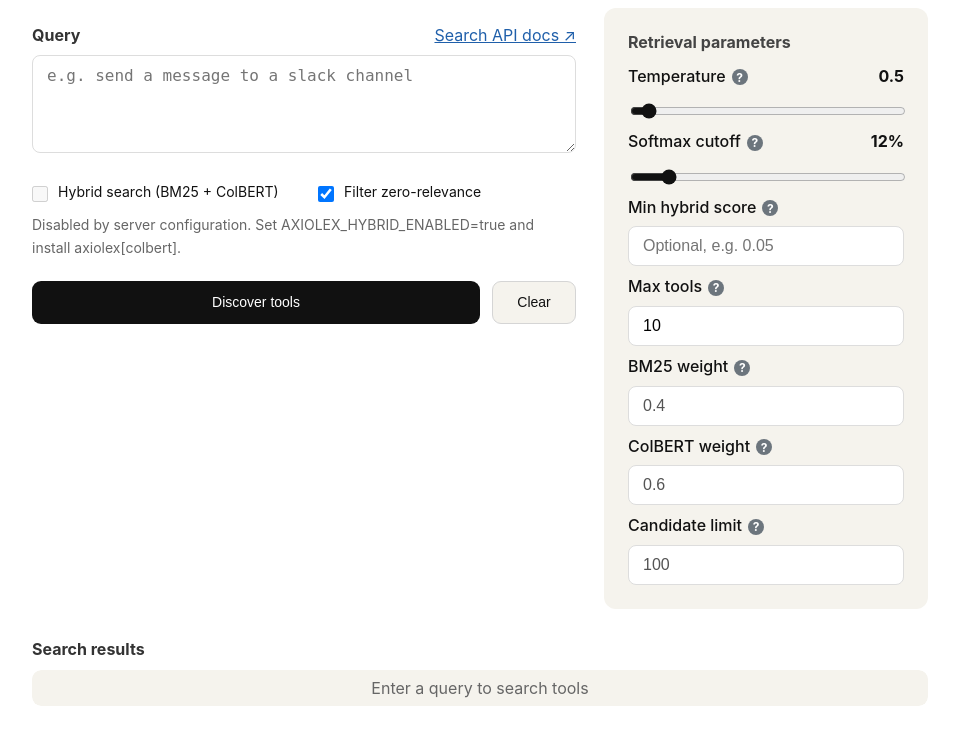
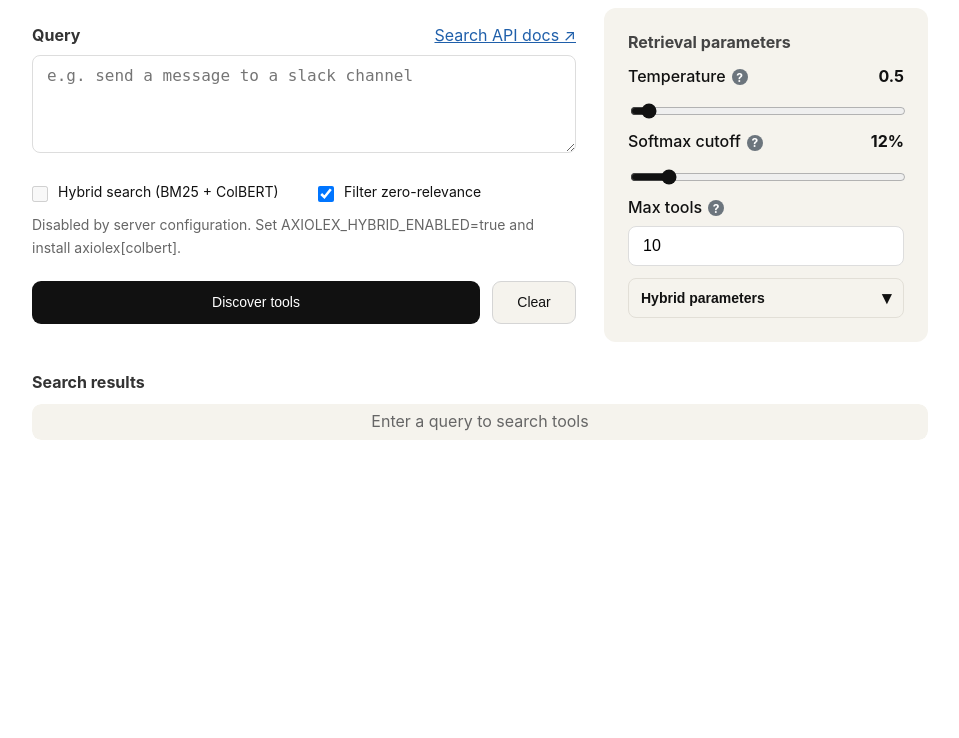
Before and after one commit to vrraj/axiolex, a FastAPI app: template axiolex/ui/templates/tool-router.html in a window 1280 px wide. Shown: the part 216-954 px from the top of the page, without its empty margins (160-1119 px from the left). After the commit the page ends 656 px from the top, so only its background shows below. Run offline with FastAPI, Linux system fonts and the light colour scheme; the template is opened without the code that fills it, so the values that code supplies are empty; parts of the project's set-up code (start-up, migrations or seed data) failed here and were passed over.

Commit message:
UX for Hybrid Parameters

```diff
--- a/axiolex/ui/static/assets/style.css
+++ b/axiolex/ui/static/assets/style.css
@@ -389,6 +389,56 @@ textarea {
 
 .parameter-rail input[type="number"] {
     margin-bottom: 0;
+}
+
+/* Collapsible Hybrid parameters section */
+.hybrid-params {
+    display: flex;
+    flex-direction: column;
+    gap: 8px;
+    margin-top: 4px;
+}
+
+.hybrid-params-toggle {
+    display: flex;
+    align-items: center;
+    justify-content: space-between;
+    width: 100%;
+    background: transparent;
+    color: #111111;
+    border: 1px solid #e2dfd7;
+    border-radius: 8px;
+    padding: 8px 12px;
+    font-size: 14px;
+    font-weight: 600;
+    cursor: pointer;
+    text-align: left;
+}
+
+.hybrid-params-toggle:hover {
+    background: #eeeae0;
+}
+
+.hybrid-params-toggle .chevron {
+    transition: transform 0.18s ease;
+    font-size: 18px;
+    font-weight: 800;
+    color: #111111;
+}
+
+.hybrid-params:not(.collapsed) .hybrid-params-toggle .chevron {
+    transform: rotate(180deg);
+}
+
+.hybrid-params-body {
+    display: flex;
+    flex-direction: column;
+    gap: 8px;
+    padding-top: 4px;
+}
+
+.hybrid-params.collapsed .hybrid-params-body {
+    display: none;
 }
 
 .slider-field {
--- a/axiolex/ui/templates/tool-router.html
+++ b/axiolex/ui/templates/tool-router.html
@@ -53,7 +53,7 @@
                 </div>
               </section>
 
-              <aside class="parameter-rail">
+              <aside class="parameter-rail" id="parameter-rail">
                 <h2>Retrieval parameters</h2>
                 <div class="slider-field">
                   <div class="field-label-row">
@@ -70,12 +70,18 @@
                   <input id="search-cutoff" type="range" min="0" max="100" step="0.1" value="12.0" />
                 </div>
                 <div>
+                  <label for="search-max-tools" class="tooltip">Max tools<a href="#" class="help-link">?</a><span class="tooltiptext">Maximum final results to display after lexical or hybrid filtering.</span></label>
+                  <input id="search-max-tools" type="number" min="1" max="100" step="1" value="10" />
+                </div>
+                <div id="hybrid-params" class="hybrid-params collapsed">
+                  <button id="hybrid-params-toggle" class="hybrid-params-toggle" type="button" aria-expanded="false" aria-controls="hybrid-params-body">
+                    <span>Hybrid parameters</span>
+                    <span class="chevron" aria-hidden="true">▾</span>
+                  </button>
+                  <div id="hybrid-params-body" class="hybrid-params-body">
+                    <div>
                       <label for="search-min-hybrid-score" class="tooltip">Min hybrid score<a href="#" class="help-link">?</a><span class="tooltiptext">Hybrid only. Filters fused BM25 + ColBERT output by minimum hybrid score. Leave blank to keep all fused results.</span></label>
                       <input id="search-min-hybrid-score" type="number" min="0" step="0.001" placeholder="Optional, e.g. 0.05" disabled />
-                </div>
-                <div>
-                  <label for="search-max-tools" class="tooltip">Max tools<a href="#" class="help-link">?</a><span class="tooltiptext">Maximum final results to display after lexical or hybrid filtering.</span></label>
-                  <input id="search-max-tools" type="number" min="1" max="100" step="1" value="10" />
                     </div>
                     <div>
                       <label for="search-bm25-weight" class="tooltip">BM25 weight<a href="#" class="help-link">?</a><span class="tooltiptext">Hybrid only. Weight applied to lexical results. Default from AXIOLEX_HYBRID_BM25_WEIGHT.</span></label>
@@ -88,6 +94,8 @@
                     <div>
                       <label for="search-candidate-limit" class="tooltip">Candidate limit<a href="#" class="help-link">?</a><span class="tooltiptext">Hybrid only. Candidates retrieved per model before fusion. Default from AXIOLEX_HYBRID_CANDIDATE_LIMIT.</span></label>
                       <input id="search-candidate-limit" type="number" min="1" max="1000" step="1" value="100" disabled />
+                    </div>
+                  </div>
                 </div>
               </aside>
 
```
Also changed, not shown: axiolex/ui/static/assets/app.js (+29 -0 lines). Lines whose indentation alone changed are shown as unchanged.
